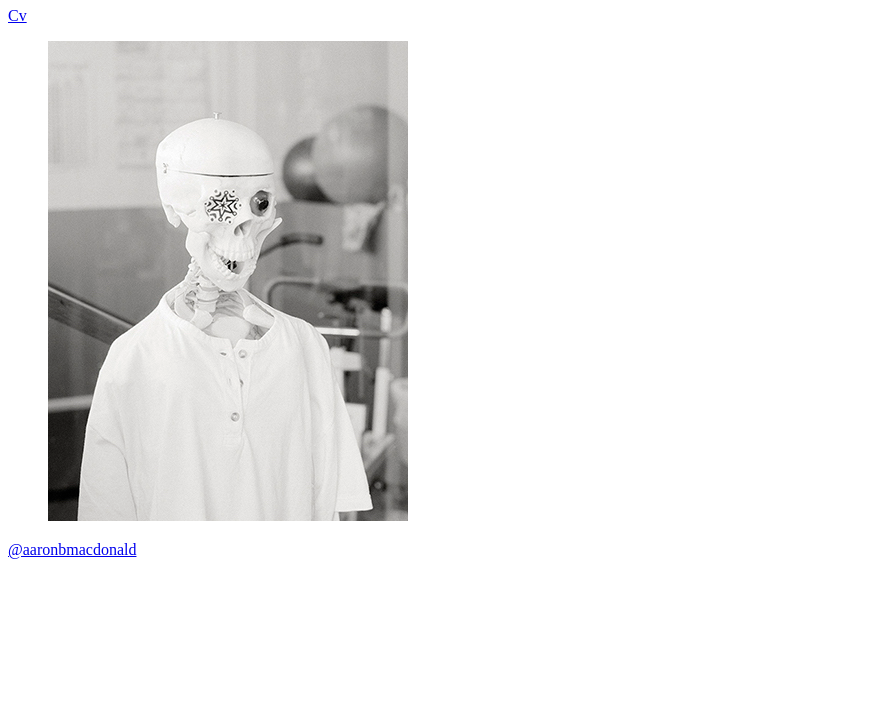
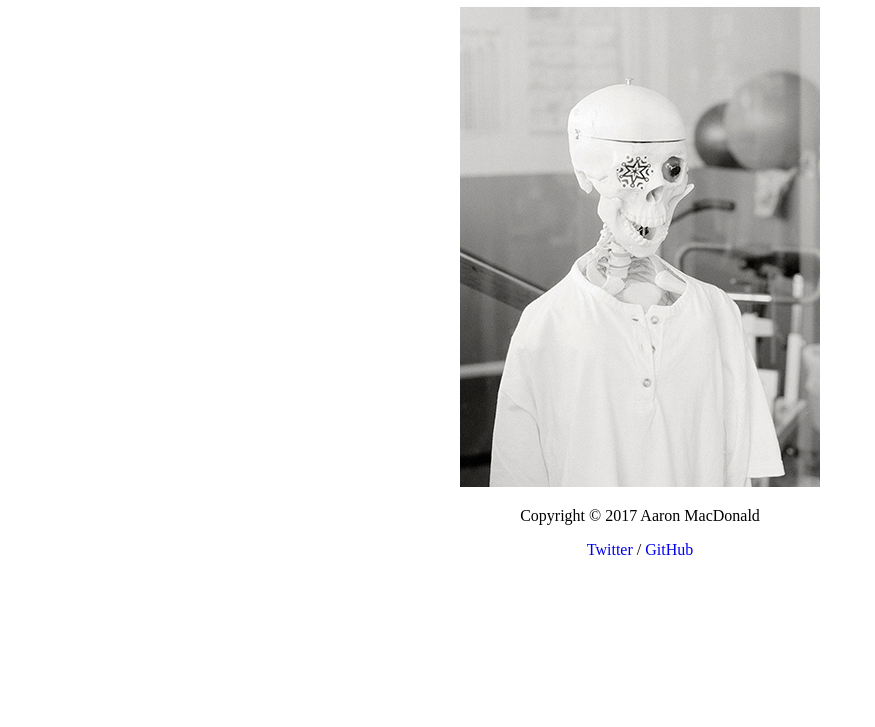
Before and after one commit to aarangutan/website, a plain HTML site: page index.html in a window 1280 px wide. Shown: the part 73-800 px from the top of the page, without its empty margins (0-875 px from the left). Drawn offline with Linux system fonts and the light colour scheme.

Commit message:
Update content and styles

```diff
--- a/index.html
+++ b/index.html
@@ -1,27 +1,62 @@
 <!DOCTYPE html>
-<html>
+<html lang="en_US">
   <head>
-    <title>Aaron MacDonald &ndash; artist, photographer, programmer</title>
+    <title>Aaron MacDonald makes art and writes code.</title>
     <meta name="robots" content="index, follow" />
-    <meta name="keywords" content="artist, art, photography, programmer, javascript, reactjs, aaron macdonald" />
+    <style>
+      body {
+        width: 100%;
+        margin: auto;
+        text-align: center;
+      }
+
+      a {
+        text-decoration: none;
+      }
+
+      a:hover {
+        text-decoration: underline;
+      }
+
+      img {
+        max-width: 100%;
+      }
+
+      img:hover {
+        filter: invert(100%);
+      }
+
+      footer ul {
+        margin: 0;
+        padding: 0;
+        list-style: none;
+      }
+
+      footer ul li {
+        display: inline;
+        list-style-type: none;
+      }
+
+      footer ul li:not(:first-child):before {
+        content: " / ";
+      }
+    </style>
   </head>
   <body>
     <header role="banner">
       <h1>Aaron MacDonald</h1>
-      <nav role="navigation">
-          <a href="https://docs.google.com/document/d/1r214ygLWPJNNqoBd_CRbgjlieZ7L7rSTt1UDu1ghkks/edit?usp=sharing" target="_blank">Cv</a>
-      </nav>
     </header>
     <main role="main">
-      <figure class="gallery">
-        <img alt="Photograph by Aaron MacDonald" src="Aaron-MacDonald-photo.jpg">
-      </figure>
+      <img alt="Photograph by Aaron MacDonald" src="Aaron-MacDonald-photo.jpg">
     </main>
     <footer role="contentinfo">
-      <p><a href="https://twitter.com/aaronbmacdonald" target="_blank">@aaronbmacdonald</a></p>
+      <p>Copyright &copy; 2017 Aaron MacDonald</p>
+      <ul>
+        <li><a href="https://twitter.com/aarangutan">Twitter</a></li>
+        <li><a href="https://github.com/aarangutan">GitHub</a></li>
+      </ul>
     </footer>
     <script>
-      // Google Analytics
       (function(i,s,o,g,r,a,m){i['GoogleAnalyticsObject']=r;i[r]=i[r]||function(){
       (i[r].q=i[r].q||[]).push(arguments)},i[r].l=1*new Date();a=s.createElement(o),
       m=s.getElementsByTagName(o)[0];a.async=1;a.src=g;m.parentNode.insertBefore(a,m)
```
